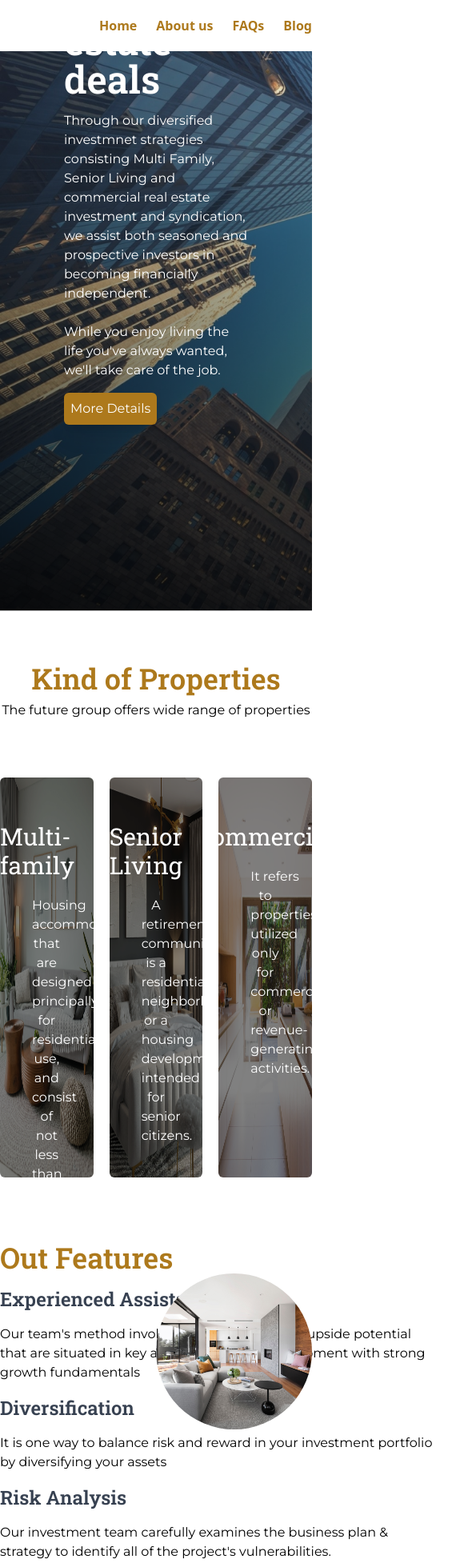
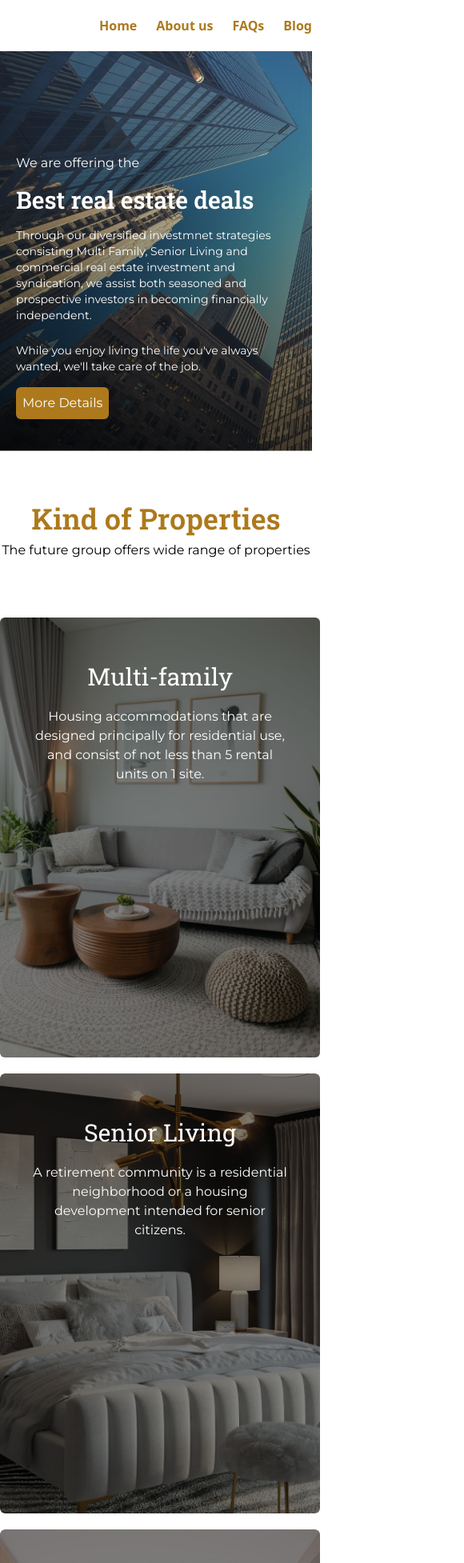
Before and after one commit to thefuturegroupinfo/future-group-main, a Next.js app: page / in a window 390 px wide. Shown: the top 1954 px of the page at 80% size, 580 px wide, since content can reach past the window. Built offline with nearby package versions, Linux system fonts and the light colour scheme.

Commit message:
added responsivensss

```diff
--- a/components/Features/Feature.js
+++ b/components/Features/Feature.js
@@ -4,10 +4,10 @@ import FeatureCard from './FeatureCard';
 
 function Feature() {
   return (
-    <div className='py-20  '>
-      <div className='section-title'>Out Features</div>
-      <div className='flex'>
-        <div className='w-1/2 flex flex-col justify-center'>
+    <div className='py-20  text-center md:text-left '>
+      <div className='section-title py-5 md:py-0'>Out Features</div>
+      <div className='flex flex-col-reverse md:flex-row '>
+        <div className='md:w-1/2 w-full flex flex-col justify-center '>
           <FeatureCard
             title='Experienced Assistance'
             text="Our team's method involves finding assets with upside potential that are situated in key areas supporting development with strong growth fundamentals"
@@ -21,15 +21,16 @@ function Feature() {
             text="Our investment team carefully examines the business plan & strategy to identify all of the project's vulnerabilities."
           />
         </div>
-        <div className='w-1/2'>
-          <div className=' flex  items-center justify-end'>
-            <Image
-              src='/static/images/features.jpg'
-              height='410px'
-              width='410px'
-              alt='features'
-              className='rounded-full object-cover'
-            />
+        <div className='md:w-1/2'>
+          <div className=' flex  items-center md:justify-end w-full justify-center'>
+            <div className='relative w-64 h-64 md:w-96 md:h-96 flex  justify-center items-center'>
+              <Image
+                src='/static/images/features.jpg'
+                layout='fill'
+                alt='features'
+                className='rounded-full object-cover'
+              />
+            </div>
           </div>
         </div>
       </div>
--- a/components/Features/FeatureCard.js
+++ b/components/Features/FeatureCard.js
@@ -2,7 +2,7 @@ import React from 'react';
 
 function FeatureCard({ title, text }) {
   return (
-    <div className='w-[550px]'>
+    <div className='md:w-[550px] px-9 md:px-0 text-gray-800 '>
       <div className='text-gray-700 font-roboto font-bold text-2xl py-4 '>
         {title}
       </div>
--- a/components/Footer/Footer.js
+++ b/components/Footer/Footer.js
@@ -5,10 +5,10 @@ import React from 'react';
 function Footer() {
   return (
     <>
-      <div className='max-w-7xl mx-auto relative  overflow-hidden flex  justify-between items-center h-full w-full'>
-        <div className='w-full'>as</div>
-        <div className='w-1/3 space-y-3 text-white'>
-          <div className='capitalize text-3xl text-roboto font-bold'>
+      <div className='max-w-7xl mx-auto relative  overflow-hidden flex flex-col md:flex-row  justify-between items-center h-full w-full '>
+        <div className='w-full hidden md:block'>as</div>
+        <div className='md:w-1/3 space-y-3 text-white '>
+          <div className='capitalize text-3xl text-roboto font-bold text-center md:text-left'>
             Don’t miss a thing!
           </div>
           <p>
@@ -16,7 +16,7 @@ function Footer() {
             you.
           </p>
 
-          <div className='flex items-center h-full  '>
+          <div className='flex items-center h-10 '>
             <input
               type='text'
               className='py-2 rounded-l-lg px-5'
@@ -28,7 +28,7 @@ function Footer() {
           </div>
         </div>
       </div>
-      <div className='max-w-7xl mx-auto flex justify-between py-10'>
+      <div className='max-w-7xl mx-auto flex flex-col md:flex-row justify-between py-10 px-5'>
         <div>
           <Image
             src='/static/images/logo.png'
@@ -36,7 +36,7 @@ function Footer() {
             height='62px'
             width='180px'
           />
-          <div className='w-72 pt-5'>
+          <div className='md:w-72 w-full pt-5 text-left'>
             Lorem ipsum dolor sit, amet consectetur adipisicing elit. Cum
             blanditiis quo esse vel quia, illo, dolorem quas neque fuga
             laboriosam voluptatibus quos minima a. Dolor, rem autem voluptatum
--- a/components/Hero/Hero.js
+++ b/components/Hero/Hero.js
@@ -2,19 +2,19 @@ import React from 'react';
 
 function Hero() {
   return (
-    <div className='lg:h-screen h-[700px] relative'>
-      <div className=' max-w-2xl text-white absolute bottom-1/3 mx-20 space-y-4'>
-        <p>We are offering the</p>
-        <h1 className='text-5xl font-semibold font-roboto'>
+    <div className='lg:h-screen md:h-[700px] h-[500px] relative'>
+      <div className=' max-w-2xl text-white absolute md:bottom-1/3 bottom-10  md:mx-20 mx-5 space-y-4'>
+        <p> We are offering the</p>
+        <h1 className='md:text-5xl text-3xl font-semibold font-roboto'>
           Best real estate deals
         </h1>
-        <p>
+        <p className='md:text-base text-sm'>
           Through our diversified investmnet strategies consisting Multi Family,
           Senior Living and commercial real estate investment and syndication,
           we assist both seasoned and prospective investors in becoming
           financially independent.
         </p>
-        <p className='pt-2'>
+        <p className='pt-2 md:text-base text-sm'>
           {`While you enjoy living the life you've always wanted, we'll take care
           of the job.`}
         </p>
--- a/components/Property/Property.js
+++ b/components/Property/Property.js
@@ -12,7 +12,7 @@ function Property() {
           The future group offers wide range of properties
         </p>
       </div>
-      <div className=' flex justify-center gap-5 '>
+      <div className=' flex flex-col md:flex-row  justify-center gap-5 '>
         <PropertyCard
           image='/static/images/one.png'
           title='Multi-family'
--- a/components/Property/PropertyCard.js
+++ b/components/Property/PropertyCard.js
@@ -3,7 +3,7 @@ import React from 'react';
 
 function PropertyCard({ image, title, text }) {
   return (
-    <div className='w-[400px] h-[500px]   '>
+    <div className='w-[400px] h-[550px]   '>
       <div className='relative h-full rounded-md overflow-hidden '>
         <Image
           src={image}
--- a/components/Testimonial/Testimonial.js
+++ b/components/Testimonial/Testimonial.js
@@ -10,7 +10,7 @@ function Testimonial() {
       <div className='text-center'>
         We have been working with clients around the Globe
       </div>
-      <div className='flex justify-center'>
+      <div className='flex justify-center flex-col md:flex-row'>
         <TestimonialCard
           title='Incredible Experience'
           text='Working with this group is always a pleasure, such a great resource for us. '
```
Also changed, not shown: public/static/images/logo.jpg (added), public/static/images/logo.png (deleted).
